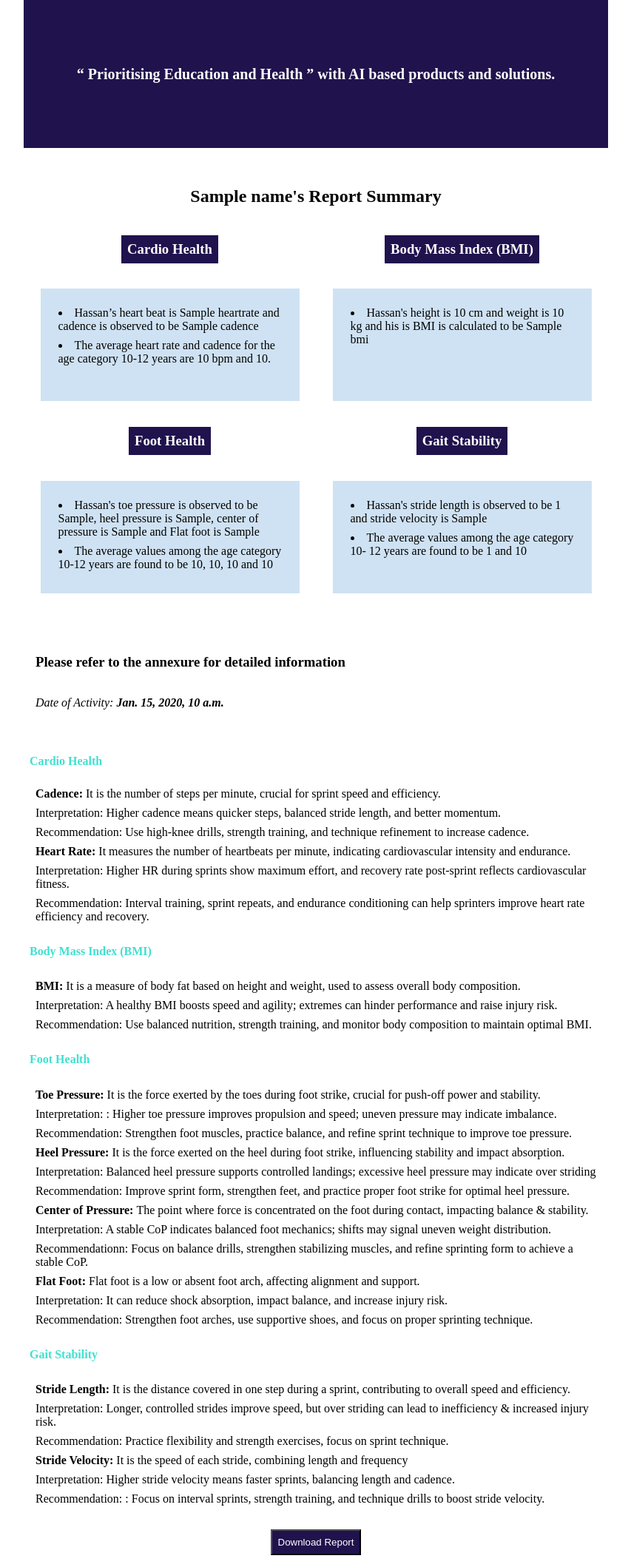
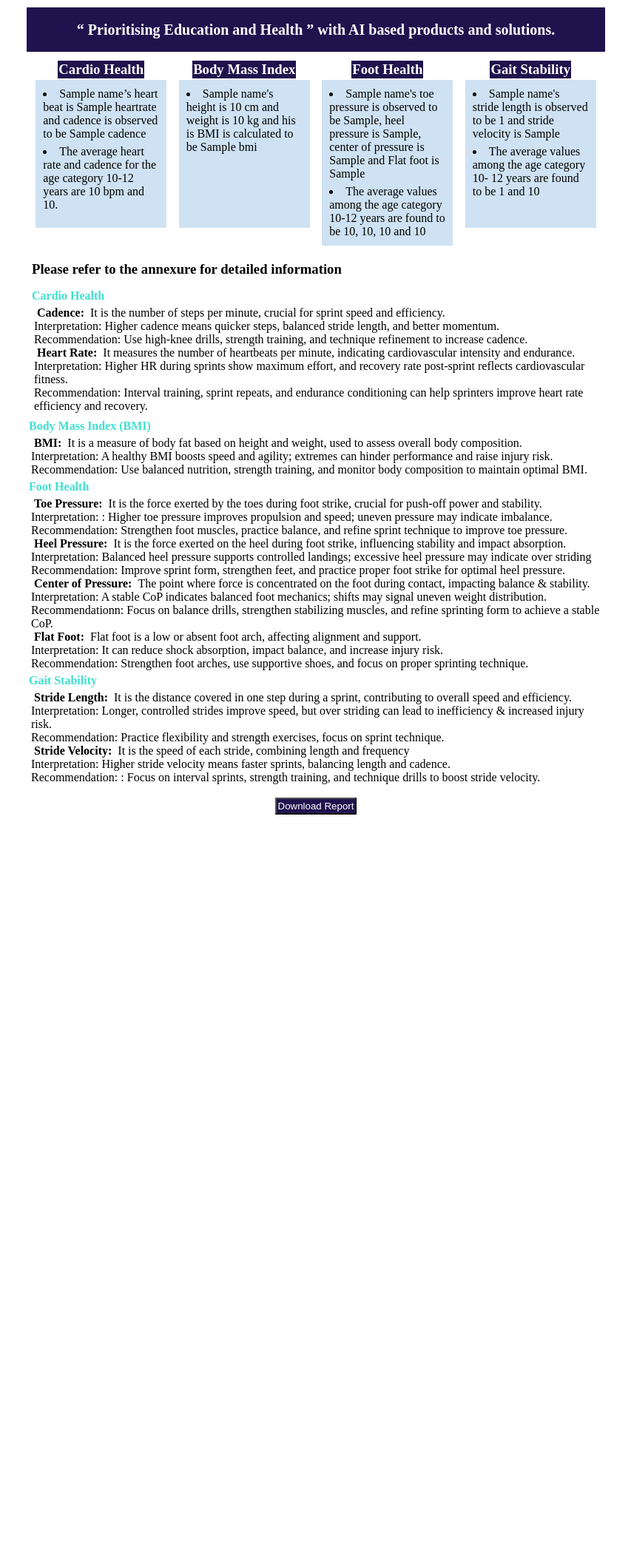
Before and after one commit to abulaman8/reporter, a Django app: template base/templates/base/summary.html in a window 1280 px wide. Shown: the whole page at 74% size, without its empty margins (213-1066 px from the left). After the commit the page ends 1101 px from the top, so only its background shows below. Run offline with Django 5.2, Linux system fonts and the light colour scheme; the template is opened without the code that fills it: most values are stand-ins (such as "Sample title", 1, 10 or a date in 2020); some libraries are stand-ins or nearby versions.

Commit message:
summary in 1 page done

```diff
--- a/base/templates/base/summary.html
+++ b/base/templates/base/summary.html
@@ -31,7 +31,7 @@ body {
 		}
 
 		header {
-			height: 200px;
+			height: 60px;
 			background-color: #20124d;
 			display: flex;
 			justify-content: center;
@@ -63,13 +63,13 @@ body {
 			color: white;
 		}
 
-		.p-4 {
-			padding: 8px;
-		}
-
-		.p-8 {
-			padding: 16px;
-		}
+		<!-- .p-4 { -->
+		<!-- 	padding: 8px; -->
+		<!-- } -->
+		<!---->
+		<!-- .p-8 { -->
+		<!-- 	padding: 16px; -->
+		<!-- } -->
 
 		.flex {
 			display: flex;
@@ -95,15 +95,15 @@ body {
 		.justify-around {
 			justify-content: space-around;
 		}
-		.m-16 {
-			margin-top: 32px;
-		}
-		.m-4 {
-			margin: 8px 8px;
-		}
-		.m-2 {
-			margin: 4px 4px;
-		}
+		<!-- .m-16 { -->
+		<!-- 	margin-top: 32px; -->
+		<!-- } -->
+		<!-- .m-4 { -->
+		<!-- 	margin: 8px 8px; -->
+		<!-- } -->
+		<!-- .m-2 { -->
+		<!-- 	margin: 4px 4px; -->
+		<!-- } -->
 
 		.flex-col {
 			flex-direction: column;
@@ -114,10 +114,13 @@ body {
 		}
 
 		.max-w-150 {
-			max-width: 350px;
+			max-width: 185px;
 		}
-		.min-h-75 {
-			min-height: 152px;
+		.min-h-60 {
+			min-height: 120px;
+		}
+		.min-h-200 {
+			min-height: 200px;
 		}
 		<!-- .border { -->
 			<!-- 	border: 1px solid black; -->
@@ -141,7 +144,23 @@ body {
 			}
 			h4 {
 				color: turquoise;
+				padding: 1px;
+				margin: 0;
 			}
+			h3{
+				padding: 1px;
+				margin: 0;
+			}
+*{
+	margin: 2px;
+	padding: 2px;
+}
+								p{
+									margin: 0;
+									padding: 0;
+								}
+
+
 		</style>
 	</head>
 	<body>
@@ -151,38 +170,43 @@ body {
 				</h1>
 			</header>
 			<div class="flex flex-col items-center justify-center m-16">
-				<h2>
-					{{ name }}'s Report Summary
-				</h2>
+				<!-- <h2> -->
+				<!-- 	{{ name }}'s Report Summary  -->
+				<!-- </h2> -->
 				<div class="flex flex-wrap justify-around w-full">
 
-					<div class="flex flex-col items-center justify-center max-w-150">
+					<div class="flex flex-col items-center justify-start max-w-150">
 						<h3 class="bg-blue white p-4">
 							Cardio Health
 						</h3>
-						<ul class="bg-light-blue p-8 min-h-75">
-							<li class="m-4 image-wrapper">Hassan’s heart beat is {{ heartrate }} and cadence is observed to be {{ cadence }}</li>
+						<div class="min-h-200 bg-light-blue">
+							<ul class="bg-light-blue p-8 min-h-60">
+								<li class="m-4 image-wrapper">{{ name }}’s heart beat is {{ heartrate }} and cadence is observed to be {{ cadence }}</li>
 								<li class="m-4 image-wrapper">The average heart rate and cadence for the age category 10-12 years are {{ avg_heartrate }} bpm and {{ avg_cadence }}.</li>
 							</ul>
 						</div>
+					</div>
 
-					<div class="flex flex-col items-center justify-center max-w-150">
+					<div class="flex flex-col items-center justify-start max-w-150">
 						<h3 class="bg-blue white p-4">
-							Body Mass Index (BMI)
+							Body Mass Index
 						</h3>
-						<ul class="bg-light-blue p-8 min-h-75">
+						<div class="min-h-200 bg-light-blue">
+							<ul class="bg-light-blue p-8 min-h-60">
 								<li class="m-4 image-wrapper">
-								Hassan's height is {{ height }} cm and weight is {{ weight }} kg and his is BMI is calculated to be {{ bmi }}
+									{{ name }}'s height is {{ height }} cm and weight is {{ weight }} kg and his is BMI is calculated to be {{ bmi }}
 								</li>
 							</ul>
 						</div>
+					</div>
 
-					<div class="flex flex-col items-center justify-center max-w-150">
+					<div class="flex flex-col items-center justify-start max-w-150">
 						<h3 class="bg-blue white p-4">
 							Foot Health
 						</h3>
-						<ul class="bg-light-blue p-8 min-h-75">
-							<li class="m-4 image-wrapper">Hassan's toe pressure
+						<div class="min-h-200 bg-light-blue">
+							<ul class="bg-light-blue p-8 min-h-60">
+								<li class="m-4 image-wrapper">{{ name }}'s toe pressure
 									is observed to be
 									{{ toe_pressure }}, heel pressure
 									is {{ heel_pressure }}, center of
@@ -198,14 +222,16 @@ body {
 								</li>
 							</ul>
 						</div>
+					</div>
 
-					<div class="flex flex-col items-center justify-center max-w-150">
+					<div class="flex flex-col items-center justify-start max-w-150">
 						<h3 class="bg-blue white p-4">
 							Gait Stability
 						</h3>
-						<ul class="bg-light-blue p-8 min-h-75">
+						<div class="min-h-200 bg-light-blue">
+							<ul class="bg-light-blue p-8 min-h-60">
 								<li class="m-4 image-wrapper">
-								Hassan's stride
+									{{ name }}'s stride
 									length is
 									observed to be
 									{{ stride_length }} and stride
@@ -221,14 +247,12 @@ body {
 						</div>
 					</div>
 				</div>
+			</div>
 			<div class="flex items-center justify-start p-4 m-16">
 				<div class="flex flex-col border m-4">
 					<h3>
 						Please refer to the annexure for detailed information
 					</h3>
-					<p><i>
-						Date of Activity: <span class="bold">{{ date }}</span>
-					</i></p>
 				</div>
 			</div>
 			<div class="flex flex-col m-4 text-left">
```
Lines whose indentation alone changed are shown as unchanged.
